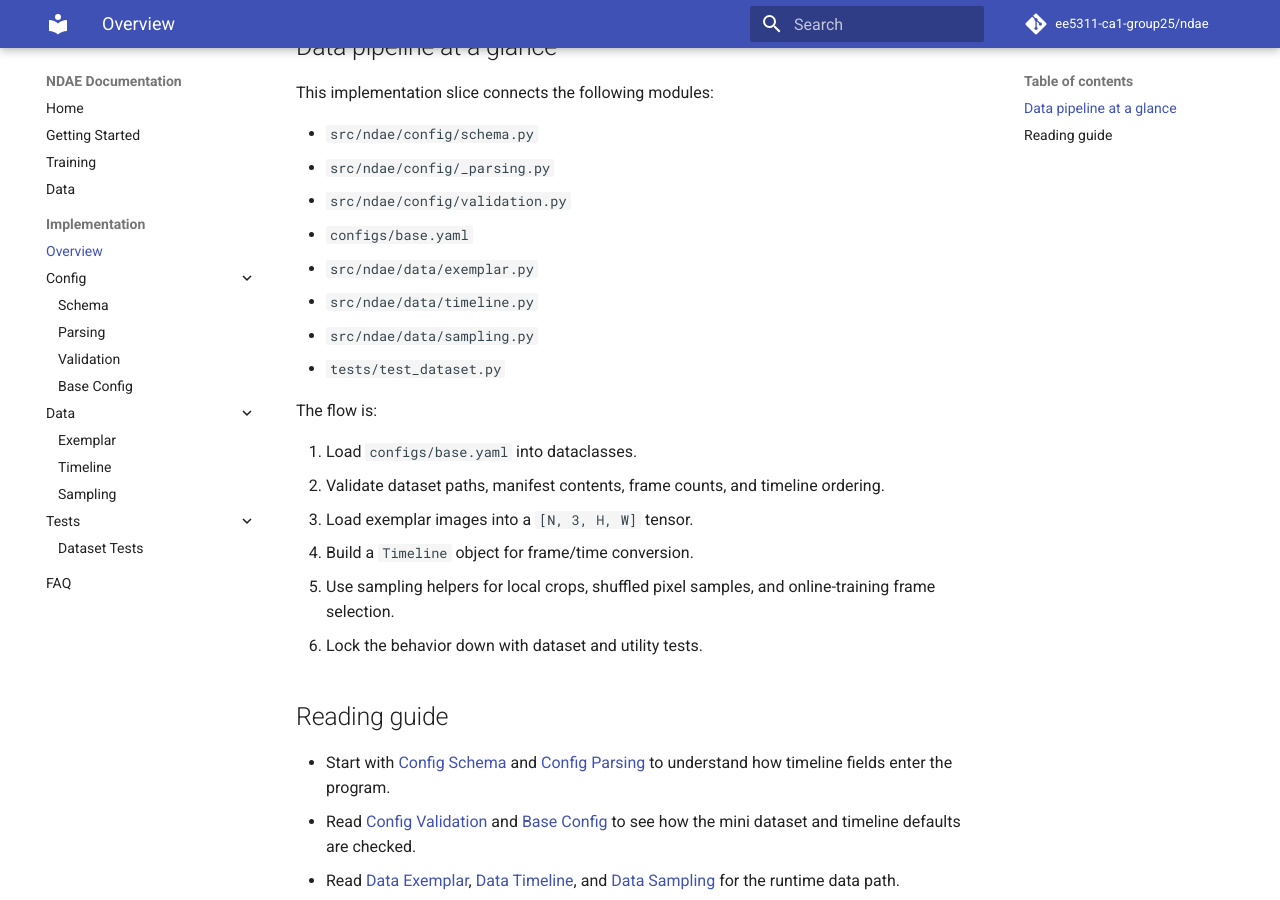
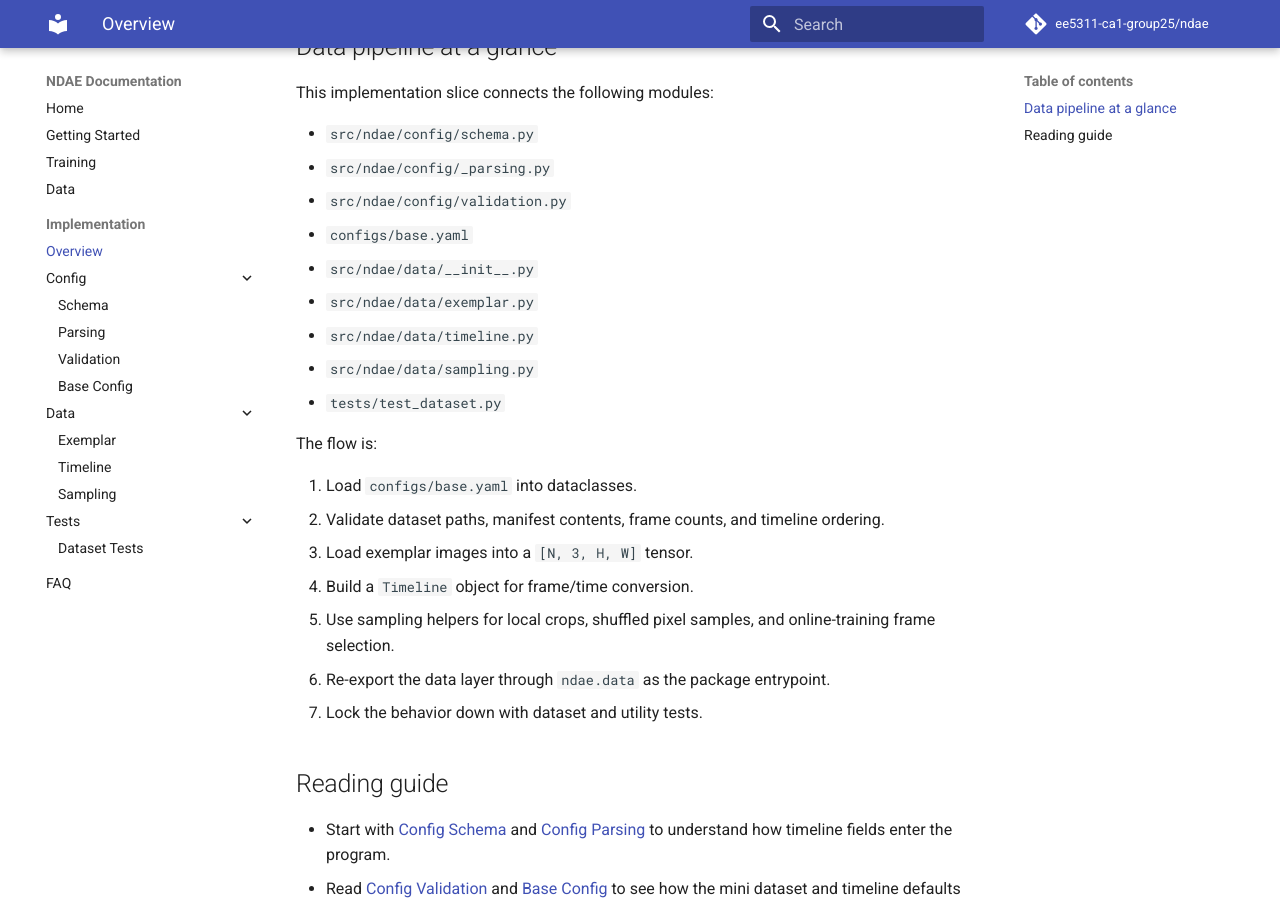
Before and after one commit to ee5311-ca1-group25/ndae_doc, an MkDocs documentation site: the page built from docs/implementation/index.md, in a window 1280 px wide and 900 px high, scrolled down 535 px. Built offline with MkDocs 1.6.1 and Material for MkDocs 9.7.7, drawn with Linux system fonts in a browser that asks for light colours; comment, search, counter and statistics services are not loaded.

Commit message:
Update implementation documentation

```diff
--- a/docs/implementation/index.md
+++ b/docs/implementation/index.md
@@ -21,6 +21,7 @@ This implementation slice connects the following modules:
 - `src/ndae/config/_parsing.py`
 - `src/ndae/config/validation.py`
 - `configs/base.yaml`
+- `src/ndae/data/__init__.py`
 - `src/ndae/data/exemplar.py`
 - `src/ndae/data/timeline.py`
 - `src/ndae/data/sampling.py`
@@ -33,7 +34,8 @@ The flow is:
 3. Load exemplar images into a `[N, 3, H, W]` tensor.
 4. Build a `Timeline` object for frame/time conversion.
 5. Use sampling helpers for local crops, shuffled pixel samples, and online-training frame selection.
-6. Lock the behavior down with dataset and utility tests.
+6. Re-export the data layer through `ndae.data` as the package entrypoint.
+7. Lock the behavior down with dataset and utility tests.
 
 ## Reading guide
 
```
Also changed, not shown: 1 other file.
